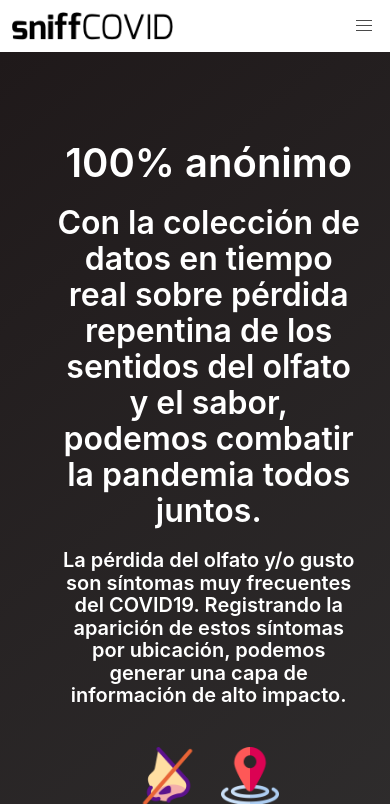
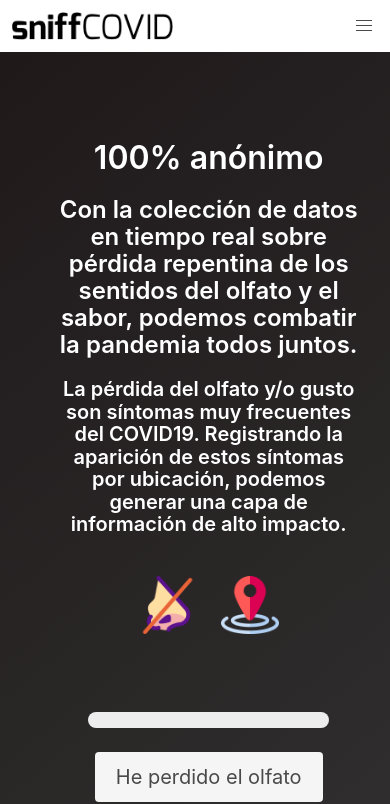
Before and after one commit to deeptony/sniffCOVID, a Flask app: page / in a window 390 px wide. Shown: the top 804 px of the page. Run offline with Flask 2, Linux system fonts and the light colour scheme; some libraries are stand-ins or nearby versions.

Commit message:
Updating size of headings in mobile

```diff
--- a/templates/landing.html
+++ b/templates/landing.html
@@ -10,8 +10,8 @@
             </div>-->
             <div class="column is-three-quarters-desktop">
               <!--<h1 class="title is-3" style="margin-bottom:50px;">Según <a href="#"><u>estudios científicos recientes</u></a>, la pérdida repentina de olfato / gusto, sin otros síntomas, podría ser un indicador temprano de infección por COVID19.<br><br></h1>-->
-              <h1 class="title is-1 is-size-2-mobile" style="margin-bottom:20px;">100% anónimo</h1>
-              <h1 class="title is-2 is-size-3-mobile" style="margin-bottom:20px;">Con la colección de datos en tiempo real sobre pérdida repentina de los sentidos del olfato y el sabor, podemos combatir la pandemia todos juntos.</h1>
+              <h1 class="title is-1 is-size-3-mobile" style="margin-bottom:20px;">100% anónimo</h1>
+              <h1 class="title is-2 is-size-4-mobile" style="margin-bottom:20px;">Con la colección de datos en tiempo real sobre pérdida repentina de los sentidos del olfato y el sabor, podemos combatir la pandemia todos juntos.</h1>
               <h2 class="title is-4 is-size-5-mobile" style="margin-bottom:40px;">La pérdida del olfato y/o gusto son síntomas muy frecuentes del COVID19. Registrando la aparición de estos síntomas por ubicación, podemos generar una capa de información de alto impacto.</h2>
 
               <!-- informative icons -->
```
